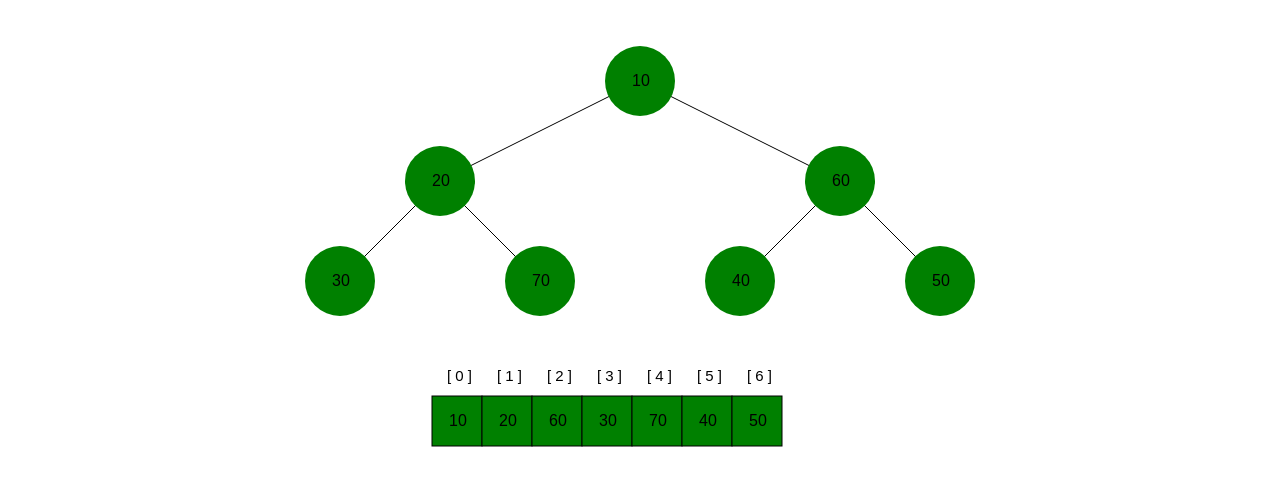
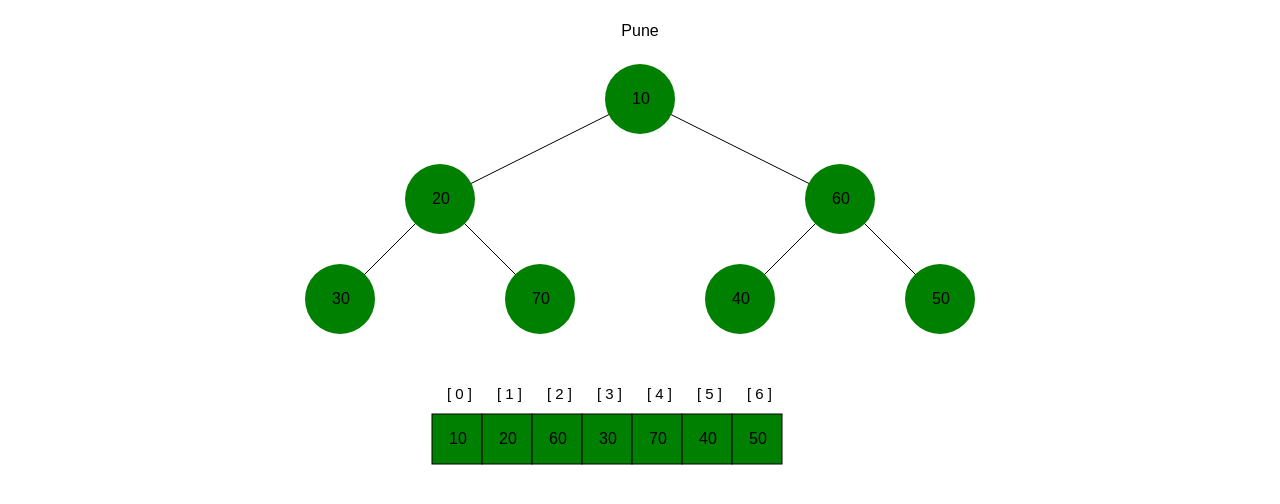
Before and after one commit to AMan15052002/Tree, a website: page index.html in a window 1280 px wide. Shown: the part 325-829 px from the top of the page. Drawn offline with nearby package versions, Linux system fonts and the light colour scheme.

Commit message:
New Branch Commit

```diff
--- a/index.html
+++ b/index.html
@@ -22,6 +22,7 @@
     <div id="blurb">
       <div id="visual-title"></div>
       <div id="instructions"></div>
+      <div id="vitt">Pune</div>
     </div>
     <div id="binary-tree"></div>
     <div id="array-visual"></div>
--- /dev/null
+++ b/package.json
@@ -0,0 +1,5 @@
+{
+  "dependencies": {
+    "express": "^4.18.2"
+  }
+}
```
Also changed, not shown: 1 other file.
